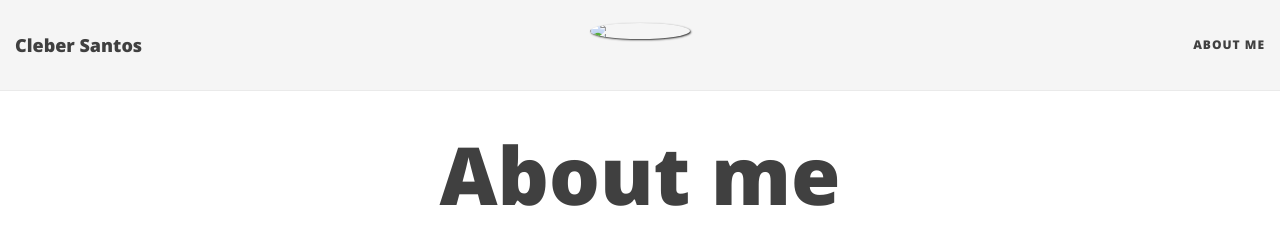
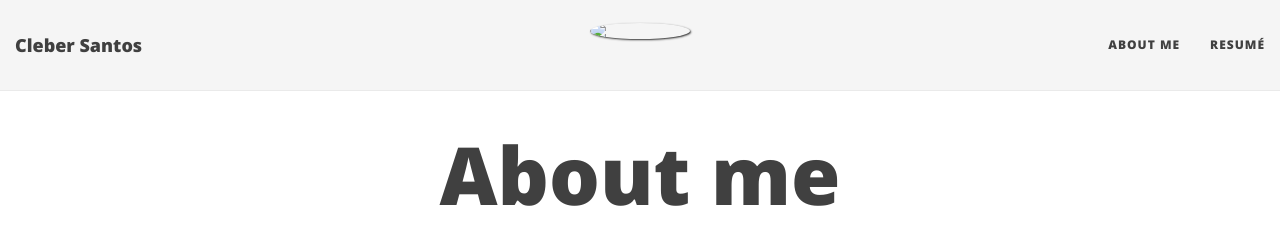
Before and after one commit to epicleber/epicleber.com, a Jekyll site: the page built from index.html, in a window 1280 px wide. Shown: the top 227 px of the page. Built offline with Jekyll 4.4.1, drawn with Linux system fonts in a browser that asks for light colours; nearby versions of some CDN libraries; library files that are not in the unit come from our copies; the list of posts is cut into pages by our own code.

Commit message:
Update _config.yml

```diff
--- a/_config.yml
+++ b/_config.yml
@@ -17,7 +17,7 @@ navbar-links:
   About Me: "https://clebervbsantos.github.io"
  #Research:
  #
- # CV: ""
+  Resumé: "Resumé.pdf"
 
 # --- Logo --- #
 
```
